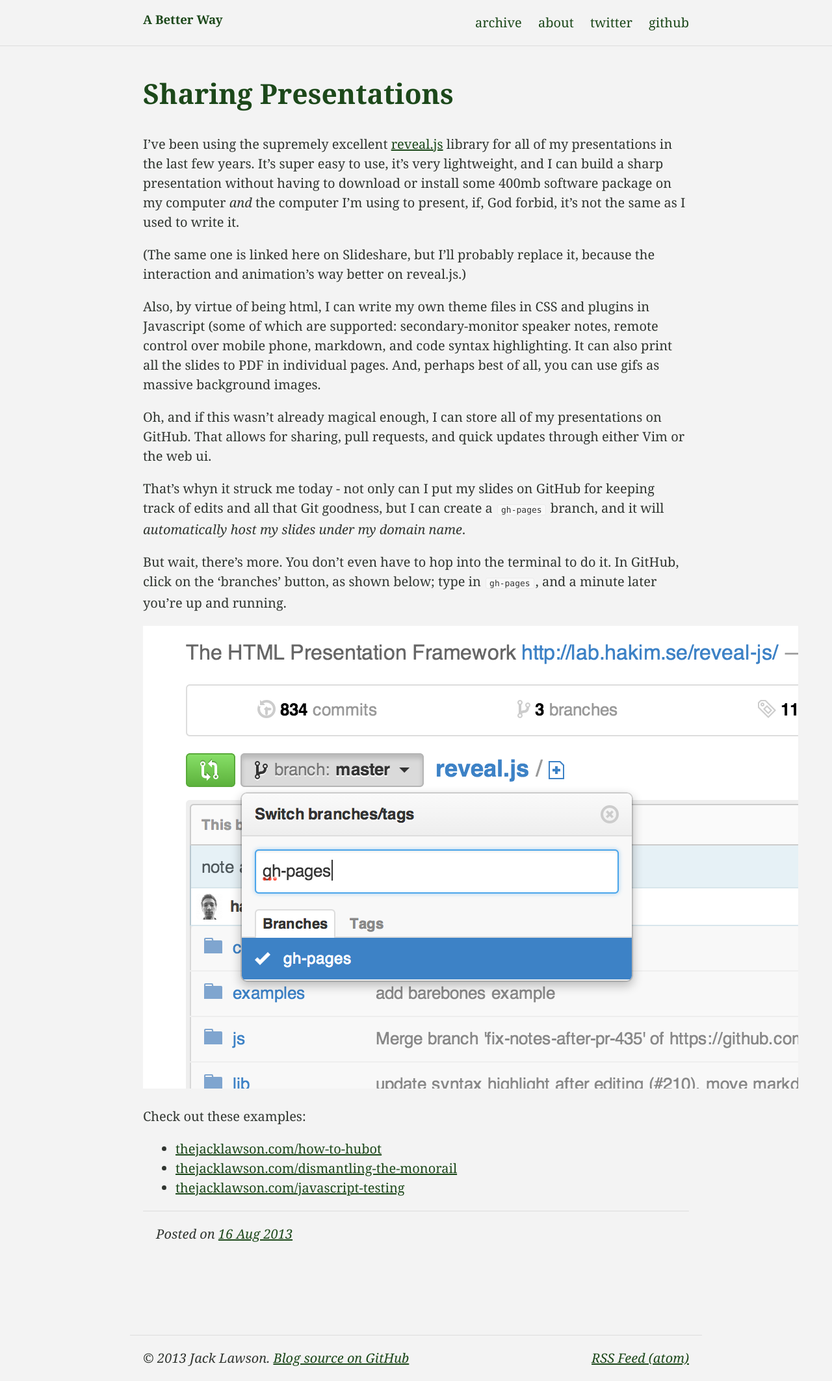
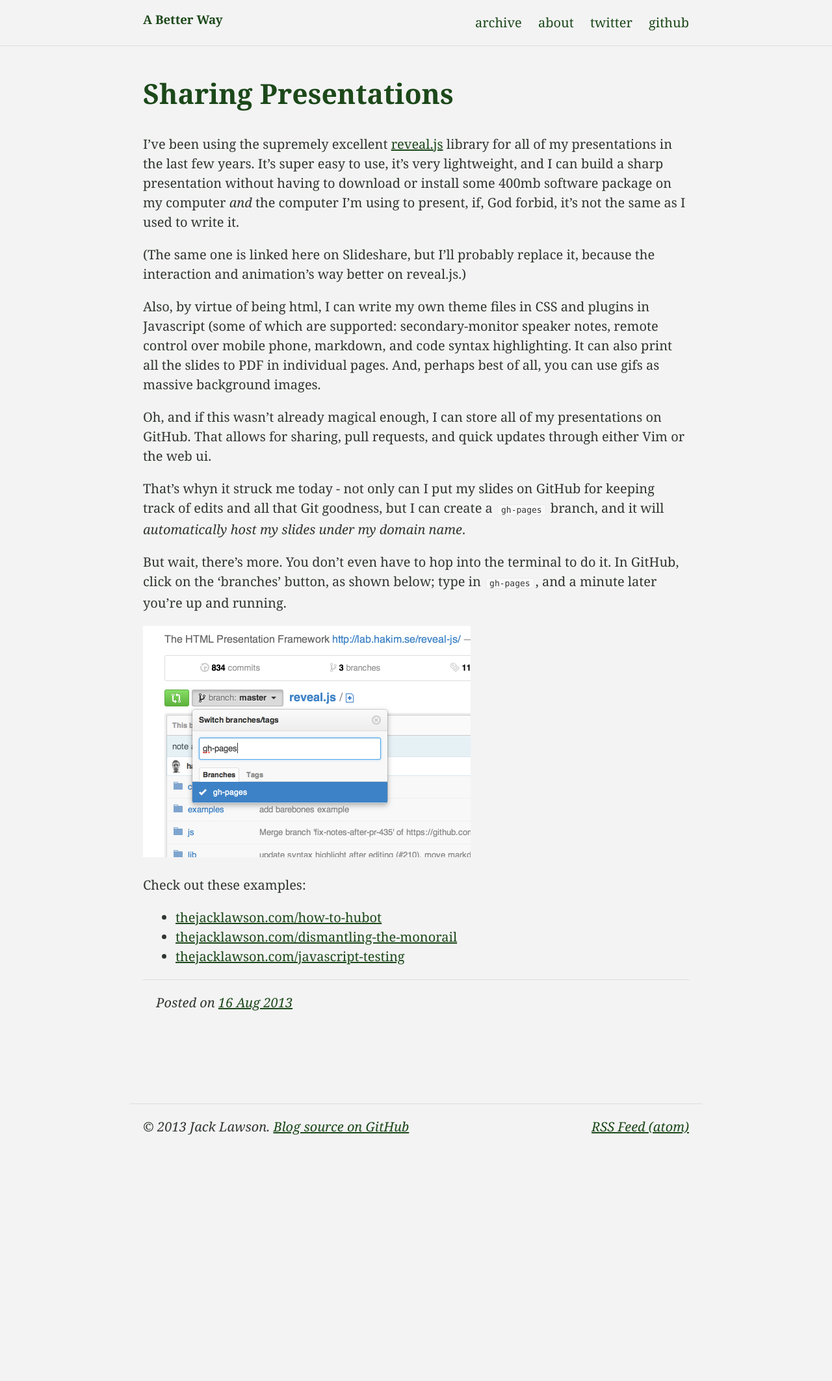
Before and after one commit to ajacksified/ajacksified.github.com, a Jekyll site: the page built from _posts/2013-08-16-sharing-presentations.markdown, in a window 1280 px wide. Shown: the whole page at 65% size. Built offline with Jekyll 4.4.1, drawn with Linux system fonts in a browser that asks for light colours; Markdown is read by kramdown in place of the engine named in the settings; after the commit the page ends 1769 px from its top, so only the background shows below that.

Commit message:
update image further

```diff
--- a/_posts/2013-08-16-sharing-presentations.markdown
+++ b/_posts/2013-08-16-sharing-presentations.markdown
@@ -35,7 +35,7 @@
 In GitHub, click on the 'branches' button, as shown below; type in `gh-pages`,
 and a minute later you're up and running.
 
-![pressing the branches button](/img/posts/sharing-presentations-github.png)
+<img src="/img/posts/sharing-presentations-github.png" alt="Clicking the branch button in a GitHub repository" width="504" />
 
 Check out these examples:
 
```
